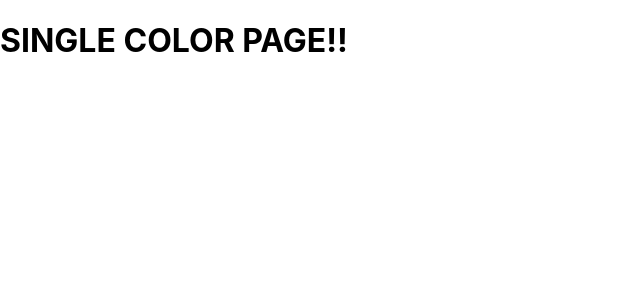
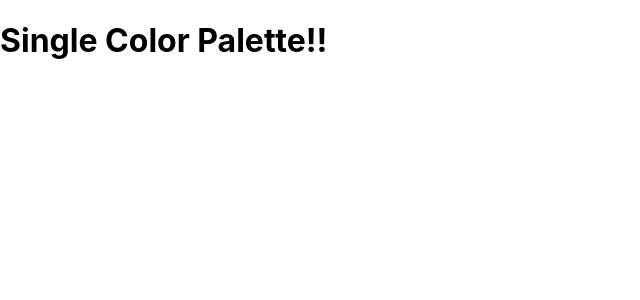
Before and after one commit to appsius/Color_Botanic, a React (Create React App) app: page /palette/flat-ui-colors-american/americanriver in a window 1280 px wide. Shown: the top 300 px of the page, without its empty margins (0-640 px from the left). Built offline with nearby package versions, Linux system fonts and the light colour scheme.

Commit message:
Creating Single Color Palette

```diff
--- a/src/App.js
+++ b/src/App.js
@@ -2,6 +2,7 @@
 import { Route, Switch } from 'react-router-dom';
 import Palette from './Palette';
 import PaletteList from './PaletteList';
+import SingleColorPalette from './SingleColorPalette';
 import seedColors from './seedColors';
 import { generatePalette } from './colorHelpers';
 
@@ -35,7 +36,7 @@
         <Route
           exact
           path='/palette/:paletteId/:colorId'
-          render={() => <h1>SINGLE COLOR PAGE!!</h1>}
+          render={() => <SingleColorPalette />}
         />
       </Switch>
       // <div>
--- a/src/ColorBox.js
+++ b/src/ColorBox.js
@@ -15,7 +15,7 @@
     });
   }
   render() {
-    const { name, background } = this.props;
+    const { name, background, moreUrl } = this.props;
     const { copied } = this.state;
     return (
       <CopyToClipboard text={background} onCopy={this.changeCopyState}>
@@ -34,7 +34,7 @@
             </div>
             <button className='copy-button'>Copy</button>
           </div>
-          <Link to='/' onClick={e => e.stopPropagation()}>
+          <Link to={moreUrl} onClick={e => e.stopPropagation()}>
             <span className='see-more'>MORE</span>
           </Link>
         </div>
--- a/src/Palette.js
+++ b/src/Palette.js
@@ -17,10 +17,15 @@
     this.setState({ format: val });
   }
   render() {
-    const { colors, paletteName, emoji } = this.props.palette;
+    const { colors, paletteName, emoji, id } = this.props.palette;
     const { level, format } = this.state;
     const colorBoxes = colors[level].map(color => (
-      <ColorBox background={color[format]} name={color.name} key={color.id} />
+      <ColorBox
+        background={color[format]}
+        name={color.name}
+        key={color.id}
+        moreUrl={`/palette/${id}/${color.id}`}
+      />
     ));
     return (
       <div className='Palette'>
--- /dev/null
+++ b/src/SingleColorPalette.js
@@ -0,0 +1,13 @@
+import React, { Component } from 'react';
+
+class SingleColorPalette extends Component {
+  render() {
+    return (
+      <div>
+        <h1>Single Color Palette!!</h1>
+      </div>
+    );
+  }
+}
+
+export default SingleColorPalette;
```
